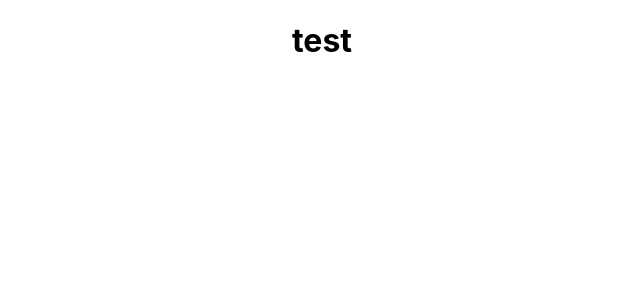
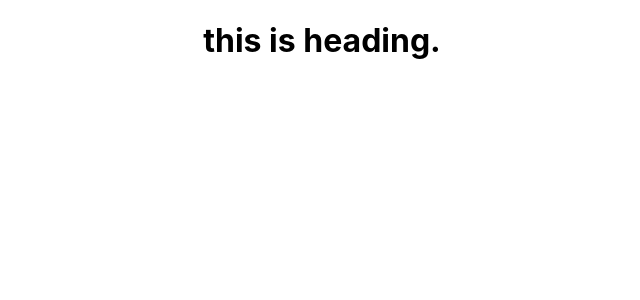
Before and after one commit to rahulchaudhary222/Batch010822, a React (Create React App) app: page / in a window 1280 px wide. Shown: the top 300 px of the page, without its empty margins (318-958 px from the left). Built offline with nearby package versions, Linux system fonts and the light colour scheme.

Commit message:
test commit

```diff
--- a/src/App.js
+++ b/src/App.js
@@ -4,7 +4,7 @@ import "./App.css";
 function App() {
   return (
     <div className="App">
-      <h1>test</h1>
+      <h1>this is heading.</h1>
     </div>
   );
 }
```
